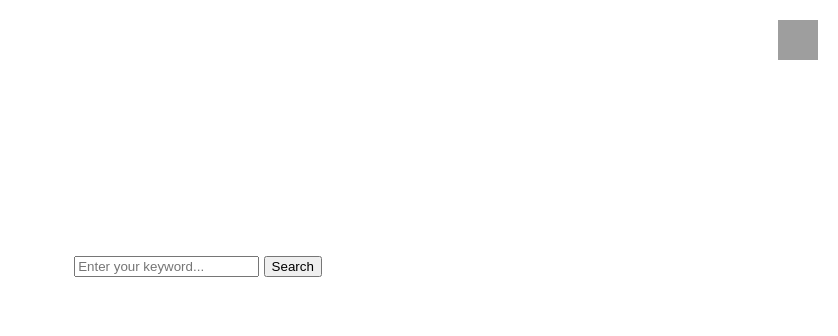
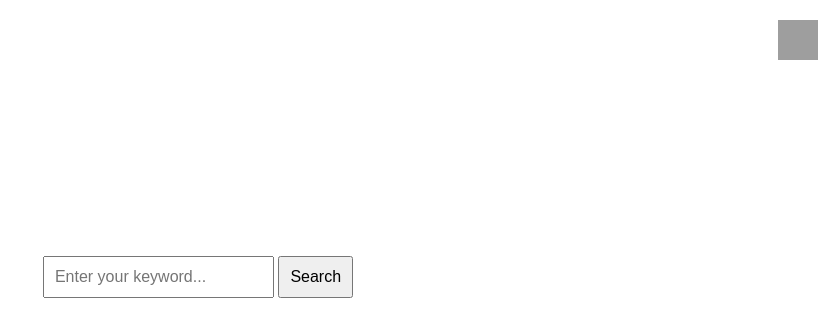
Before and after one commit to appujohn007/webapp, a plain HTML site: page index.html in a window 1280 px wide. Shown: the whole page, without its empty margins (442-1280 px from the left). Drawn offline with Linux system fonts and the light colour scheme; grey boxes are pictures that could not be loaded.

Commit message:
Update index.html

```diff
--- a/index.html
+++ b/index.html
@@ -18,6 +18,17 @@
             height: 40px;
             cursor: pointer;
             z-index: 1000;
+        }
+        .search-container {
+            margin-bottom: 20px;
+        }
+        .search-container form {
+            display: inline-block;
+        }
+        .search-container input[type="text"],
+        .search-container button {
+            padding: 10px;
+            font-size: 16px;
         }
     </style>
 </head>
```
